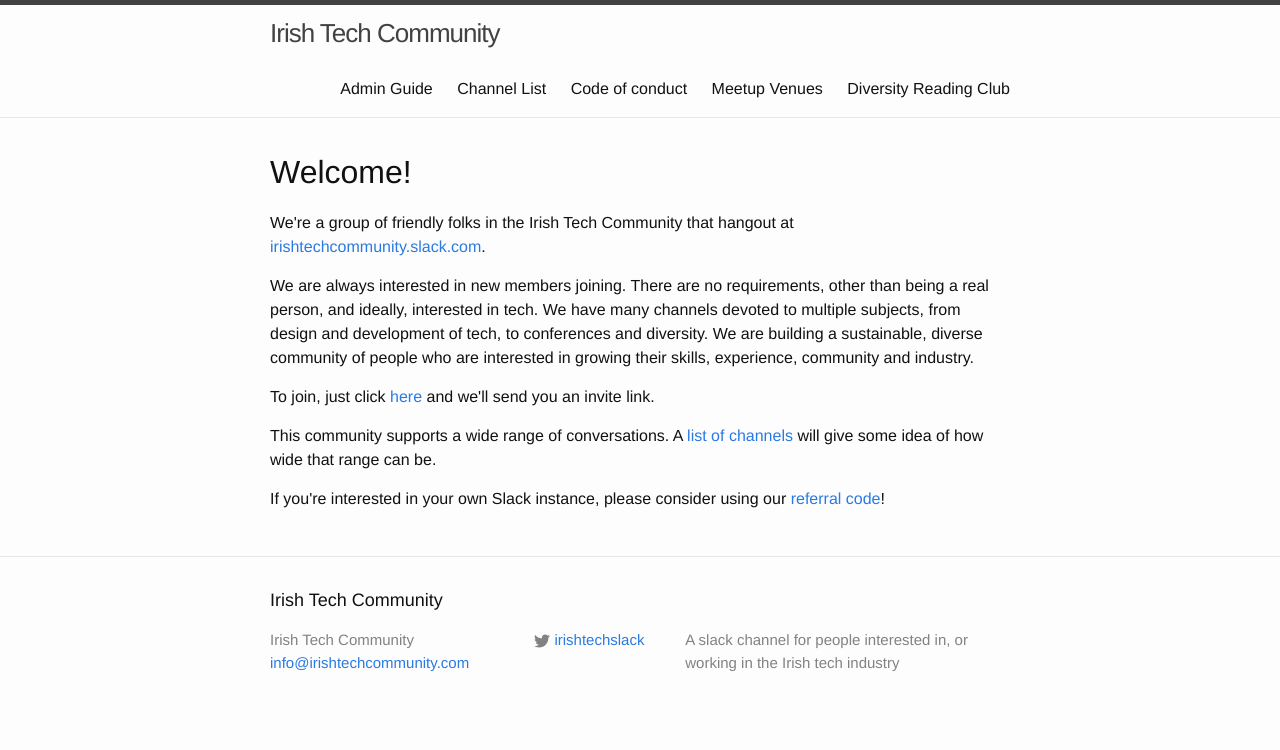
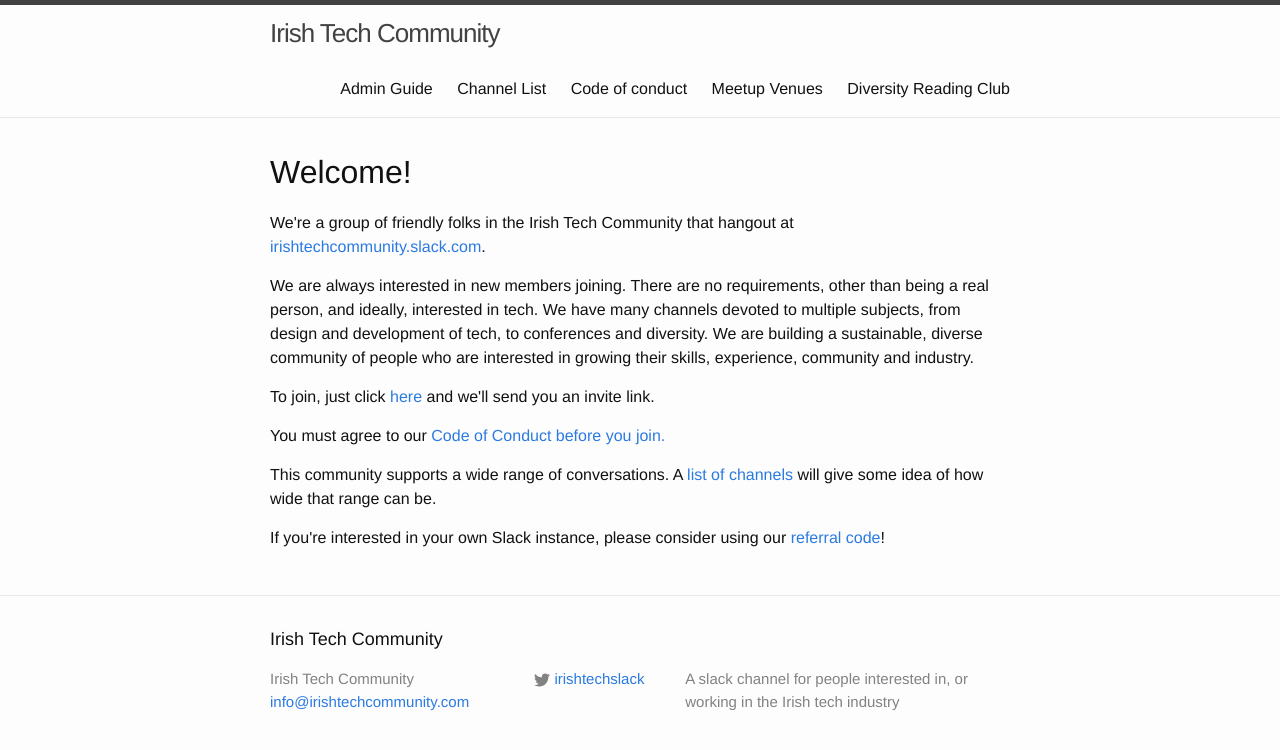
Before and after one commit to IrishTechCommunity/irishtechcommunity.github.io, a Jekyll site: the page built from index.html, in a window 1280 px wide. Shown: the top 750 px of the page. Built offline with Jekyll 4.4.1, drawn with Linux system fonts in a browser that asks for light colours.

Commit message:
Update index.html

```diff
--- a/index.html
+++ b/index.html
@@ -16,6 +16,7 @@ layout: default
 	<script async defer src="http://slackin-itc.herokuapp.com/slackin.js?large"></script>
   </p>
 		<p> To join, just click <a href="https://slackin-itc.herokuapp.com/">here</a> and we'll send you an invite link.</p>
+		<p>You must agree to our <a href="https://irishtechcommunity.com/codeofconduct/">Code of Conduct before you join.</a> </p>
     <p>This community supports a wide range of conversations. A <a href="/channels">list of channels</a> will give some idea of how wide that range can be.</p>
 	<p>
 	 If you're interested
```
